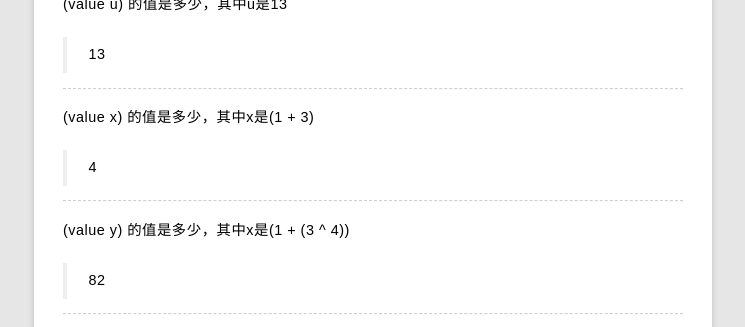
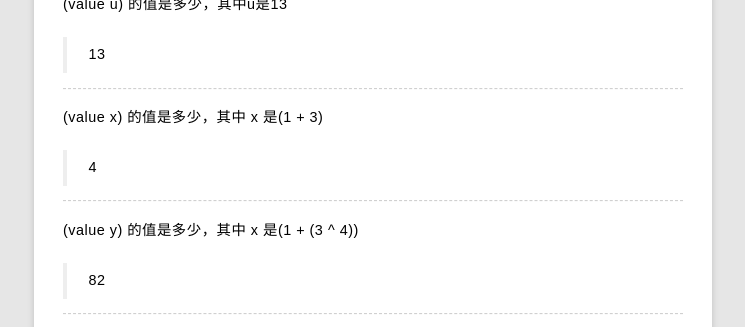
Before and after one commit to rhuichao/uternet.github.io, a Jekyll site: the page built from TLS/06.md, in a window 1280 px wide and 900 px high, scrolled down 4939 px. Shown: the part 151-478 px from the top of the window, without its empty margins (267-1012 px from the left). Built offline with Jekyll 4.4.1, drawn with Linux system fonts in a browser that asks for light colours; some web fonts are replaced; Markdown is read by kramdown in place of the engine named in the settings; some of the changed text lies outside the part shown.

Commit message:
new document posted

```diff
--- a/TLS/06.md
+++ b/TLS/06.md
@@ -98,7 +98,7 @@
 
 ---
 
-为什么(n + 3) 是一个好的表示法
+为什么`(n + 3)` 是一个好的表示法
 
 >因为
 >1.  (n + 3) 是一个 S-expression表达式，它可以作为函数参数
@@ -106,7 +106,7 @@
 
 ---
 
-(numbered? x)是真还是假，其中x是 1
+`(numbered? x)`是真还是假，其中 x 是 1
 
 >真
 
@@ -291,13 +291,13 @@
 
 ---
 
-(value x) 的值是多少，其中x是(1 + 3)
+(value x) 的值是多少，其中 x 是(1 + 3)
 
 >4
 
 ---
 
-(value y) 的值是多少，其中x是(1 + (3 ^ 4))
+(value y) 的值是多少，其中 x 是(1 + (3 ^ 4))
 
 >82
 
```
